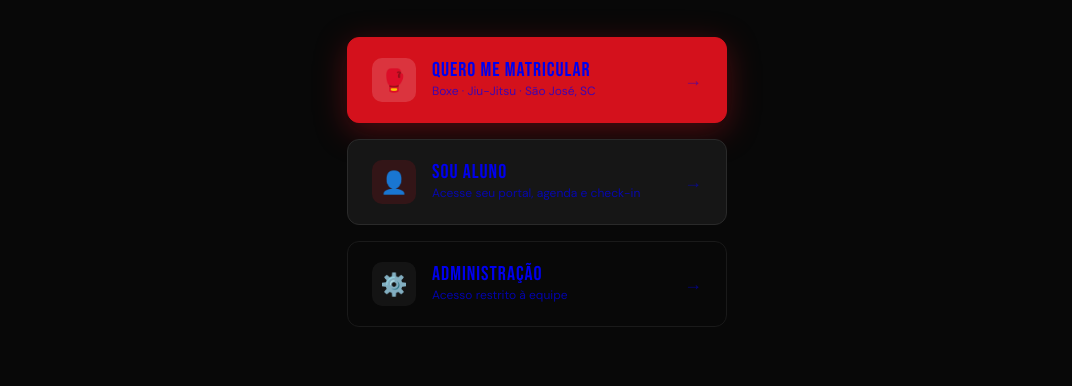
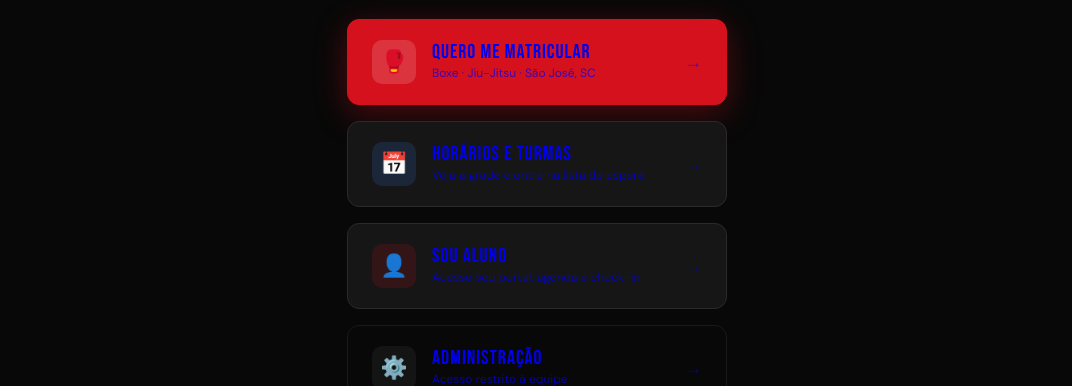
Before and after one commit to asbarcellos31-art/punch-and-roll-api, a website: page index.html in a window 1280 px wide. Shown: the part 414-800 px from the top of the page, without its empty margins (103-1175 px from the left). Drawn offline with Linux system fonts and the light colour scheme.

Commit message:
Add Horarios card to home page, admin WA notification on waitlist entry
Co-Authored-By: Claude Sonnet 4.6 <noreply@anthropic.com>

```diff
--- a/index.html
+++ b/index.html
@@ -32,6 +32,10 @@ html,body{height:100%;background:var(--black);color:var(--white);font-family:'DM
 
 .card-portal{background:var(--panel);border-color:#2a2a2a}
 .card-portal:hover{border-color:#444;background:#1c1c1c}
+
+.card-horarios{background:var(--panel);border-color:#2a2a2a}
+.card-horarios:hover{border-color:#3b82f6;background:#1c1c1c}
+.card-horarios .card-icon{background:rgba(59,130,246,.15)}
 
 .card-admin{background:transparent;border-color:#1a1a1a}
 .card-admin:hover{border-color:#333;background:rgba(255,255,255,.03)}
@@ -109,6 +113,16 @@ footer a:hover{color:var(--white)}
       <div class="card-text">
         <div class="card-title">Quero me matricular</div>
         <div class="card-desc">Boxe · Jiu-Jitsu · São José, SC</div>
+      </div>
+      <div class="card-arrow">→</div>
+    </a>
+
+    <!-- HORÁRIOS -->
+    <a href="/horarios.html" class="access-card card-horarios">
+      <div class="card-icon">📅</div>
+      <div class="card-text">
+        <div class="card-title">Horários e Turmas</div>
+        <div class="card-desc">Veja a grade e entre na lista de espera</div>
       </div>
       <div class="card-arrow">→</div>
     </a>
--- a/index.js
+++ b/index.js
@@ -560,6 +560,10 @@ app.post('/api/lista-espera', async (req, res) => {
       'INSERT INTO lista_espera (nome, tel, modalidade, dia_sugerido, hora_sugerida, obs) VALUES (?,?,?,?,?,?)',
       [nome, tel||null, modalidade||null, dia_sugerido||null, hora_sugerida||null, obs||null]
     );
+    // Notifica admin no WhatsApp
+    const modLabel = { boxe:'🥊 Boxe', jiujitsu:'🟦 Jiu-Jitsu', ambos:'🥊🟦 Ambos' };
+    const msg = `📋 *Nova entrada na Lista de Espera*\n\n👤 ${nome}${tel ? '\n📱 ' + tel : ''}\n${modalidade ? '🏋️ ' + (modLabel[modalidade]||modalidade) : ''}${dia_sugerido ? '\n📅 ' + dia_sugerido + (hora_sugerida ? ' às ' + hora_sugerida : '') : ''}${obs ? '\n💬 ' + obs : ''}\n\nAcesse o admin para gerenciar.`;
+    if (process.env.ADMIN_TEL) notificarWA(process.env.ADMIN_TEL, msg).catch(()=>{});
     res.json({ ok: true });
   } catch(e) { res.status(500).json({ error: e.message }); }
 });
```
Also changed, not shown: punch-and-roll-matricula.html (+0 -5 lines).
